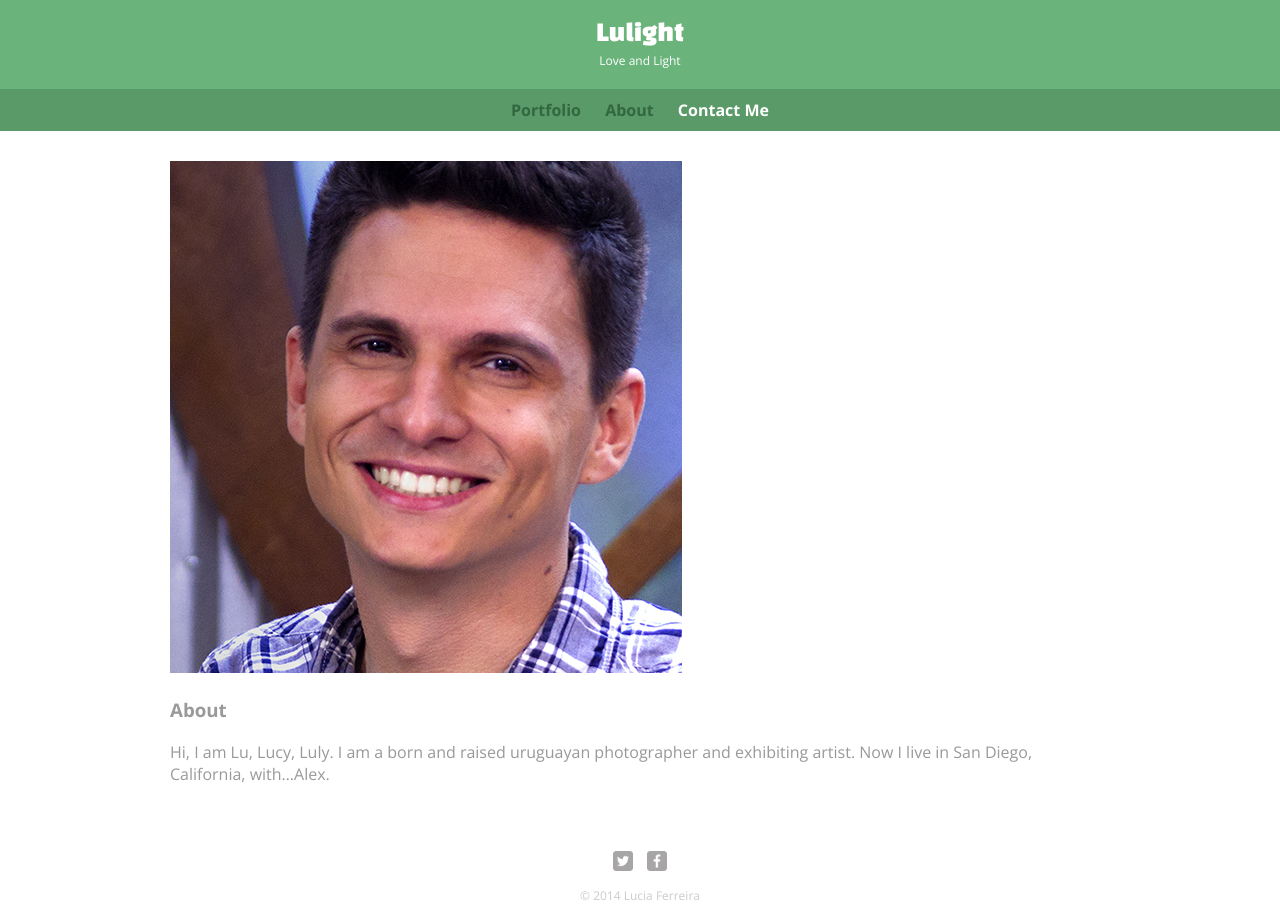
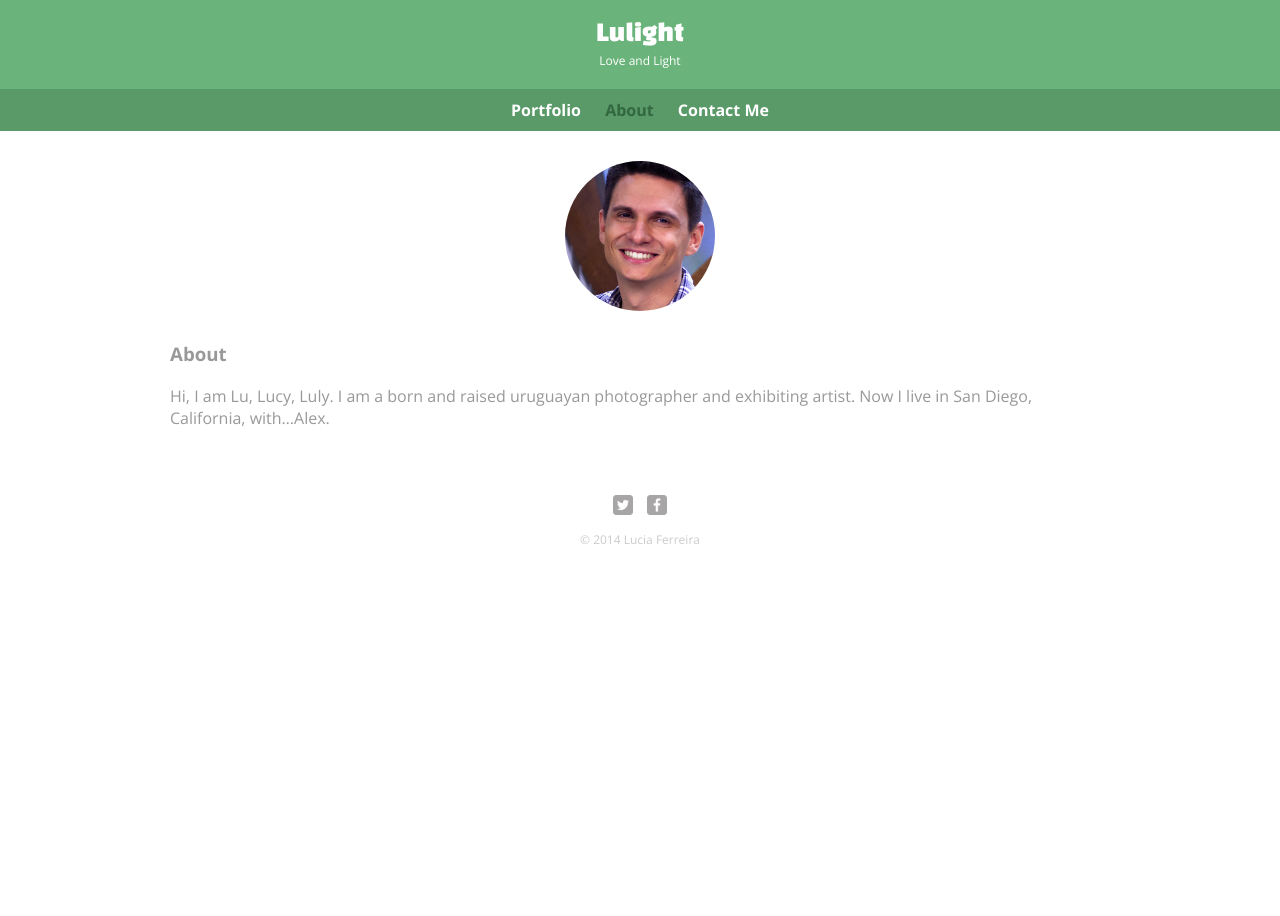
Before and after one commit to alexmattingley/alexmattingley.github.io, a PHP site: page /portfolio_example/about.php in a window 1280 px wide. After the commit the page ends 544 px from the top, so only its background shows below. Run offline with PHP 8.4, Linux system fonts and the light colour scheme; data that the repository does not hold is empty.

Commit message:
Built the about page, styled the about page, learned some shit about images. Also incorporated some PHP fanciness

```diff
--- a/portfolio_example/about.php
+++ b/portfolio_example/about.php
@@ -1,8 +1,11 @@
+<?php
+$titlepage = "Lulight | About";
+$section = "about";
+?>
 <?php include('inc/header.php'); ?>
-<?php $titlepage = "Lulight | About"; ?>
-<img src="img/nick.jpg" alt="Photograph of Nick Petite" class="profile-photo">
-<h3>About</h3>
-<p>Hi, I am Lu, Lucy, Luly. I am a born and raised uruguayan photographer and exhibiting artist. Now I live in San Diego, California, with…Alex.</p>
+		<img src="img/nick.jpg" alt="Photograph of Nick Petite" class="profile-photo">
+		<h3>About</h3>
+			<p>Hi, I am Lu, Lucy, Luly. I am a born and raised uruguayan photographer and exhibiting artist. Now I live in San Diego, California, with…Alex.</p>
 
 <?php include('inc/footer.php'); ?>
 
--- a/portfolio_example/css/main.css
+++ b/portfolio_example/css/main.css
@@ -22,6 +22,9 @@ a {
 img {
 	max-width: 100%;
 }
+h3 {
+	margin: 0 0 1em 0;
+}
 /*************************
 Header
 *************************/
@@ -29,7 +32,7 @@ Header
 header {
 	background-color: #6ab47b;
 	border-color: #599a68;
-	float: left;
+	/*float: left;*/
 	margin: 0 0 30px 0;
 	padding: 5px 0 0 0;
 	width: 100%;
@@ -111,6 +114,18 @@ Page Portfolio
 	color: #bdc3c7
 }
 /*************************
+Page About
+*************************/
+/*for whatever reason, firefox does not seem to like this,
+but everything displays ok on chrome? Rich says code is wrong*/
+.profile-photo {
+	display: block;
+	max-width: 150px;
+	margin: 0 auto 30px;
+	border-radius: 100%;
+}
+
+/*************************
 Colors
 *************************/
 nav {
--- a/portfolio_example/inc/header.php
+++ b/portfolio_example/inc/header.php
@@ -17,9 +17,9 @@
 </a>
 <nav>
 	<ul>
-		<li><a href="index.php" class="selected">Portfolio</a></li>
-		<li><a href="about.php" class="selected">About</a></li>
-		<li><a href="contact.php">Contact Me</a></li>
+		<li><a href="index.php" class="<?php if ($section == "portfolio") { echo "selected"; } ?>">Portfolio</a></li>
+		<li><a href="about.php" class="<?php if ($section == "about") { echo "selected"; } ?>">About</a></li>
+		<li><a href="contact.php" class="<?php if ($section == "contact") { echo "selected"; } ?>">Contact Me</a></li>
 	</ul>
 </nav>
 </header>
--- a/portfolio_example/index.php
+++ b/portfolio_example/index.php
@@ -1,6 +1,6 @@
 <?php
 $titlepage = "Lulight | Love and Light";
-$section = "Portfolio";
+$section = "portfolio";
 ?>
 <?php include('inc/header.php'); ?>
 
```
Also changed, not shown: portfolio_example/contact.php (added, +10 -0 lines), 2 other files.
